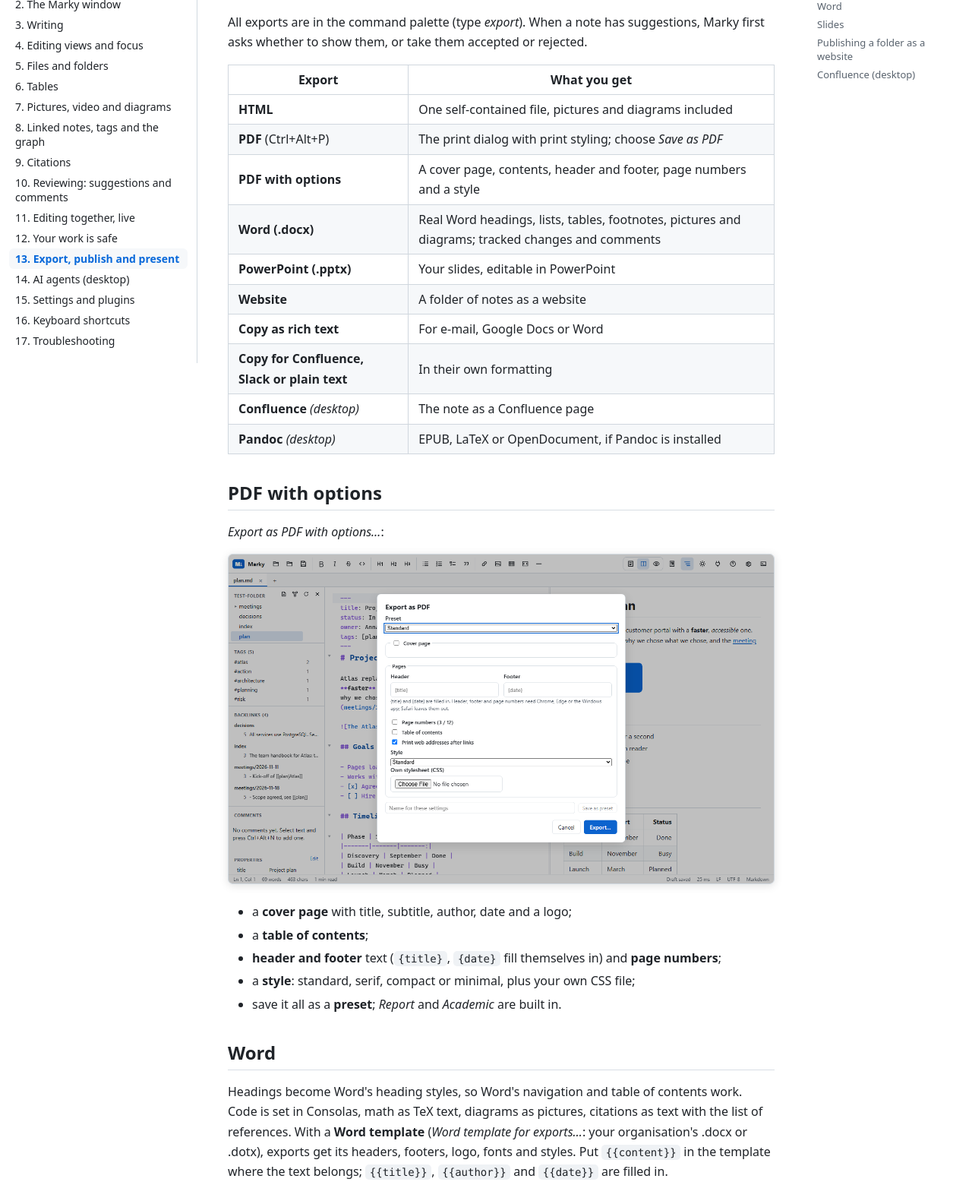
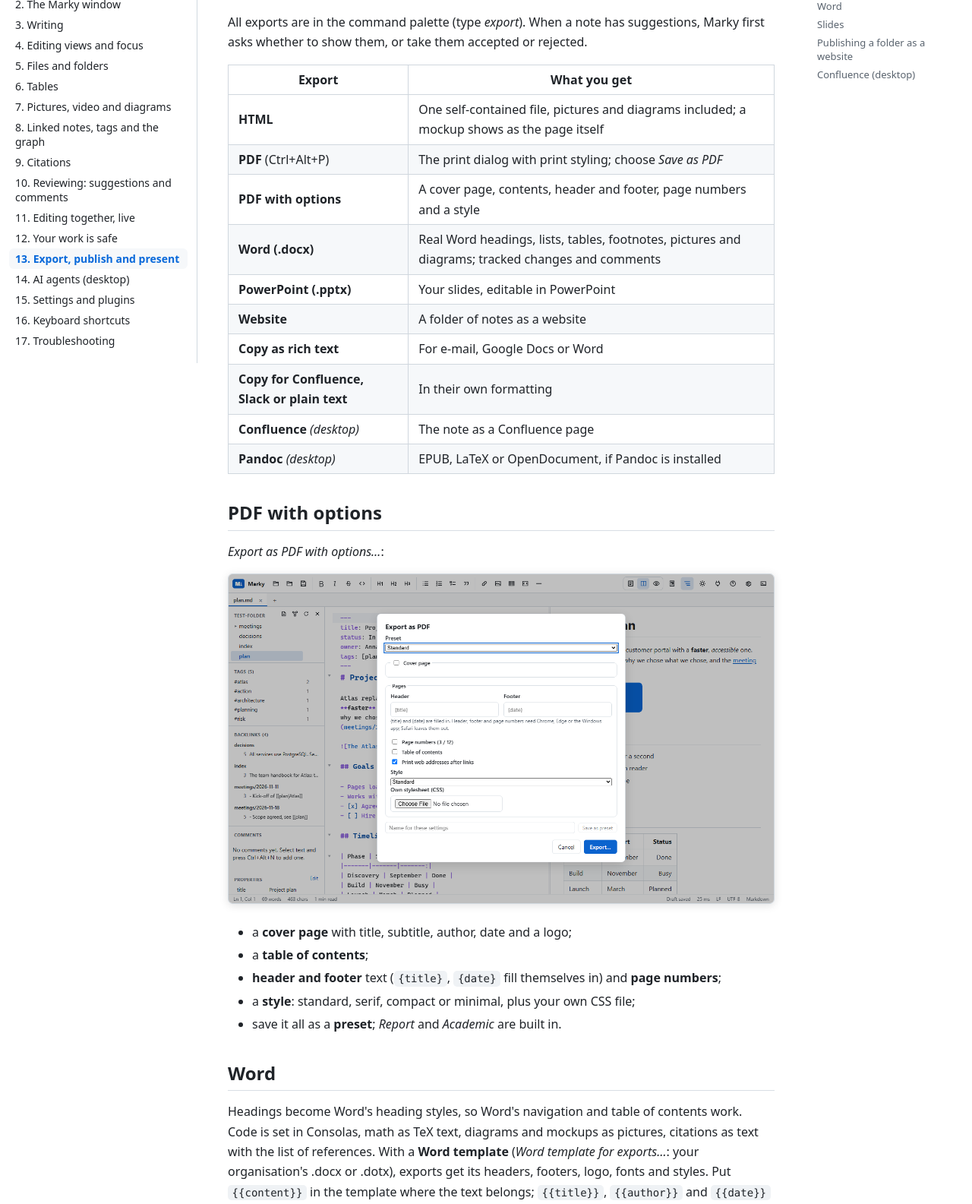
Before and after one commit to michaelkloprogge-gif/marky-releases, a plain HTML site: page 13-export.html in a window 1280 px wide. Shown: the part 135-1720 px from the top of the page at 76% size. Drawn offline with Linux system fonts and the light colour scheme.

Commit message:
Manual 2.9.0: mockups in exports, Stories, screens and code
Co-Authored-By: Claude Opus 5.5 <noreply@anthropic.com>

```diff
--- a/13-export.html
+++ b/13-export.html
@@ -31,7 +31,7 @@
 <tbody>
 <tr>
 <td><strong>HTML</strong></td>
-<td>One self-contained file, pictures and diagrams included</td>
+<td>One self-contained file, pictures and diagrams included; a mockup shows as the page itself</td>
 </tr>
 <tr>
 <td><strong>PDF</strong> (Ctrl+Alt+P)</td>
@@ -82,7 +82,7 @@
 <li>save it all as a <strong>preset</strong>; <em>Report</em> and <em>Academic</em> are built in.</li>
 </ul>
 <h2 id="word">Word</h2>
-<p>Headings become Word's heading styles, so Word's navigation and table of contents work. Code is set in Consolas, math as TeX text, diagrams as pictures, citations as text with the list of references. With a <strong>Word template</strong> (<em>Word template for exports…</em>: your organisation's .docx or .dotx), exports get its headers, footers, logo, fonts and styles. Put <code>{{content}}</code> in the template where the text belongs; <code>{{title}}</code>, <code>{{author}}</code> and <code>{{date}}</code> are filled in.</p>
+<p>Headings become Word's heading styles, so Word's navigation and table of contents work. Code is set in Consolas, math as TeX text, diagrams and mockups as pictures, citations as text with the list of references. With a <strong>Word template</strong> (<em>Word template for exports…</em>: your organisation's .docx or .dotx), exports get its headers, footers, logo, fonts and styles. Put <code>{{content}}</code> in the template where the text belongs; <code>{{title}}</code>, <code>{{author}}</code> and <code>{{date}}</code> are filled in.</p>
 <h2 id="slides">Slides</h2>
 <p>Every <code>---</code> on a line of its own (between blank lines) starts a new slide, as in Marp.</p>
 <ul>
```
Also changed, not shown: 14-ai.html (+3 -0 lines), search.json (+1 -1 lines), images/traceability.png (added), images/website.png, 1 other file.
